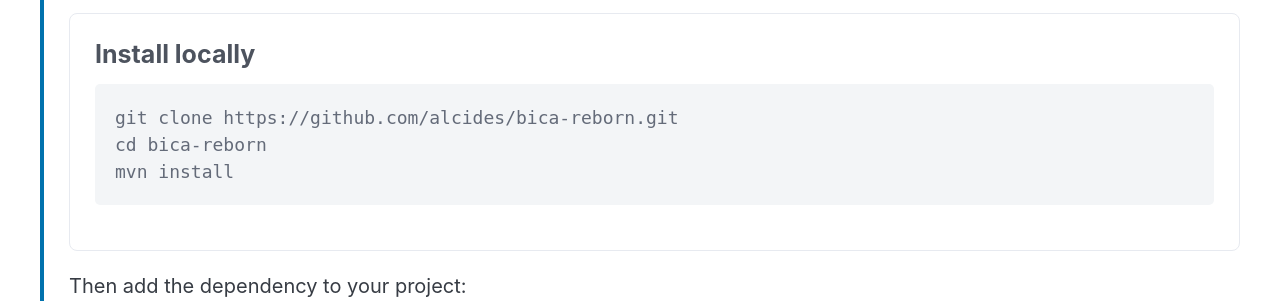
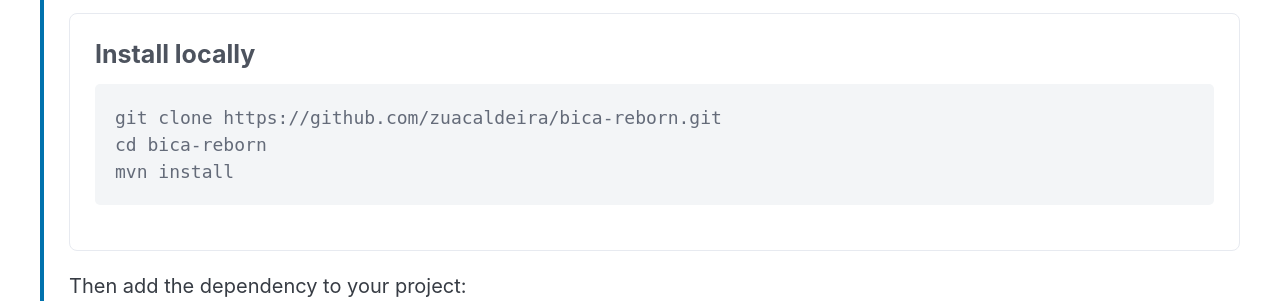
Before and after one commit to bica-tools/web-playground, a Python web app: template templates/tutorials.html in a window 1280 px wide. Shown: the part 809-1110 px from the top of the page. Run offline with Jinja, Linux system fonts and the light colour scheme; the template is opened without the code that fills it, so the values that code supplies are empty; some libraries are stand-ins or nearby versions.

Commit message:
Fix GitHub URLs in tutorials to use correct username (zuacaldeira)
Co-Authored-By: Claude Opus 4.6 <noreply@anthropic.com>

```diff
--- a/templates/tutorials.html
+++ b/templates/tutorials.html
@@ -45,7 +45,7 @@
             </p>
             <div class="theory-example">
                 <h4>Install locally</h4>
-<pre><code>git clone https://github.com/alcides/bica-reborn.git
+<pre><code>git clone https://github.com/zuacaldeira/bica-reborn.git
 cd bica-reborn
 mvn install</code></pre>
             </div>
@@ -280,7 +280,7 @@ public class SharedFile {
             </div>
             <div class="theory-example">
                 <h4>From source</h4>
-<pre><code>git clone https://github.com/alcides/reticulate.git
+<pre><code>git clone https://github.com/zuacaldeira/reticulate.git
 cd reticulate
 python -m reticulate "end"</code></pre>
             </div>
```
